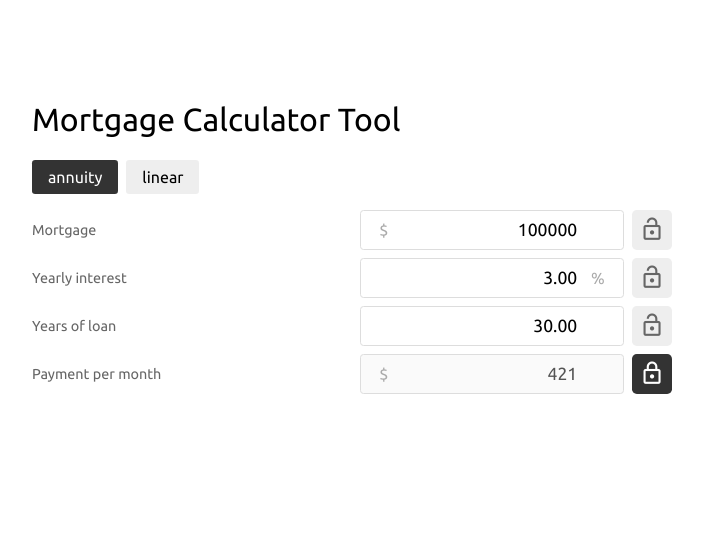
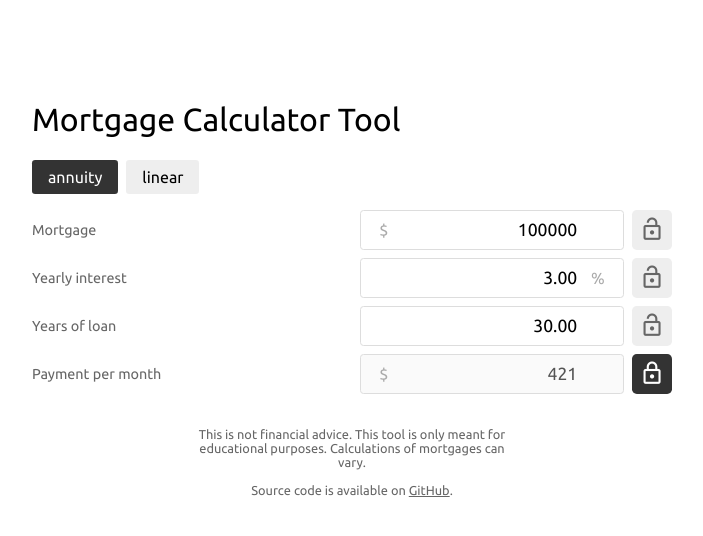
Before and after one commit to dirckvdende/mortgage-calculator, a Vue app: page / in a window 1280 px wide. Shown: the top 536 px of the page, without its empty margins (288-991 px from the left). Built offline with nearby package versions, Linux system fonts and the light colour scheme.

Commit message:
Added not financial advice note

```diff
--- a/src/components/App.vue
+++ b/src/components/App.vue
@@ -26,6 +26,14 @@
             </div>
             <AppAnnuity v-show="activePage == 'annuity'" />
             <AppLinear v-show="activePage == 'linear'" />
+            <div :class="$style.note">
+                This is not financial advice. This tool is only meant for
+                educational purposes. Calculations of mortgages can vary.<br /><br />
+                Source code is available on
+                <a href="https://github.com/dirckvdende/mortgage-calculator"
+                    >GitHub</a
+                >.
+            </div>
         </div>
     </div>
 </template>
@@ -86,4 +94,19 @@
             }
         }
     }
+
+    .note {
+        max-width: 30em;
+        padding: 0 2em;
+        box-sizing: border-box;
+        margin: 2em auto;
+        font-size: 0.8em;
+        color: #666;
+        text-align: center;
+
+        a {
+            color: inherit;
+            text-decoration: underline;
+        }
+    }
 </style>
```
